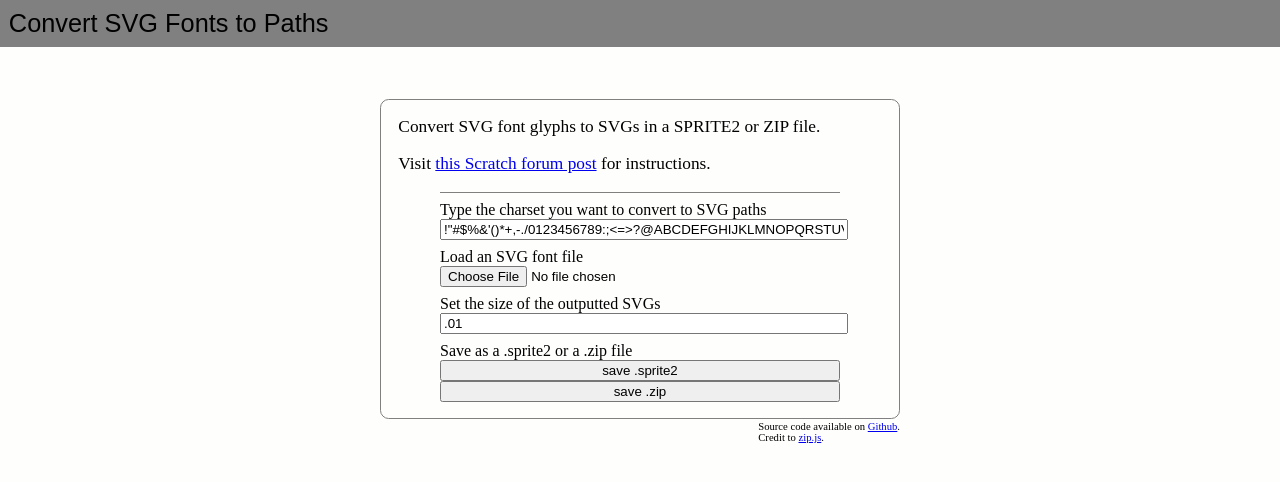
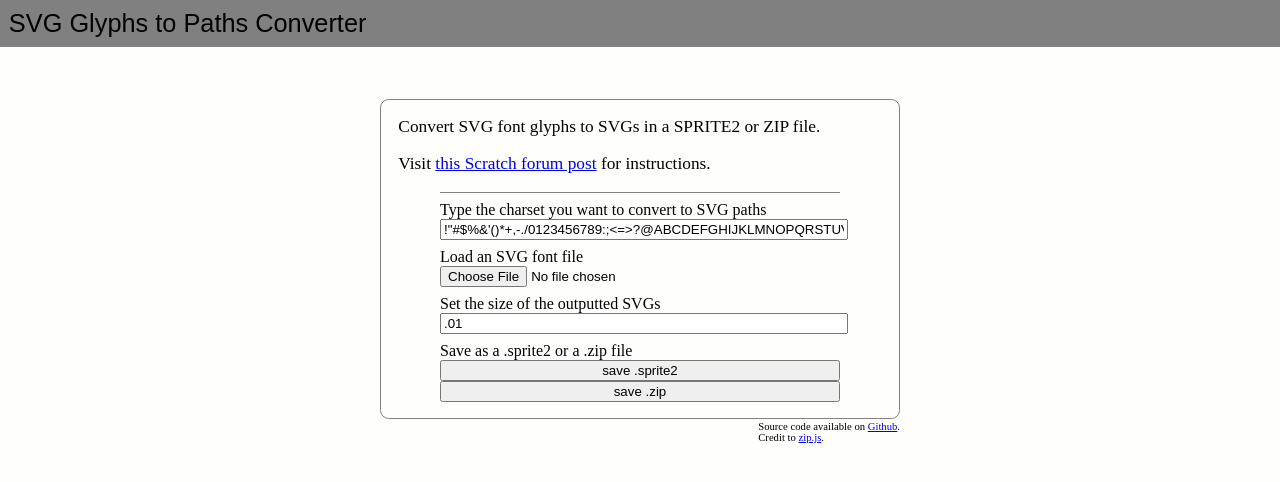
Before and after one commit to Znapi/svg-font-to-paths, a plain HTML site: page index.html in a window 1280 px wide. Drawn offline with Linux system fonts and the light colour scheme.

Commit message:
revise title

```diff
--- a/index.html
+++ b/index.html
@@ -1,7 +1,7 @@
 <!DOCTYPE html>
 <html>
 	<head>
-    <title>SVG Font to Paths Converter</title>
+    <title>SVG Glyphs to Paths Converter</title>
     <meta charset="UTF-8">
     <link type="text/css" rel="stylesheet" href="ss.css" />
 
@@ -12,7 +12,7 @@
     <script src="converter.js"></script>
 	</head>
 	<body>
-    <div id="header">Convert SVG Fonts to Paths</div>
+    <div id="header">SVG Glyphs to Paths Converter</div>
     <div id="content">
       <div id="box">
         <p>Convert SVG font glyphs to SVGs in a SPRITE2 or ZIP file.</p>
```
